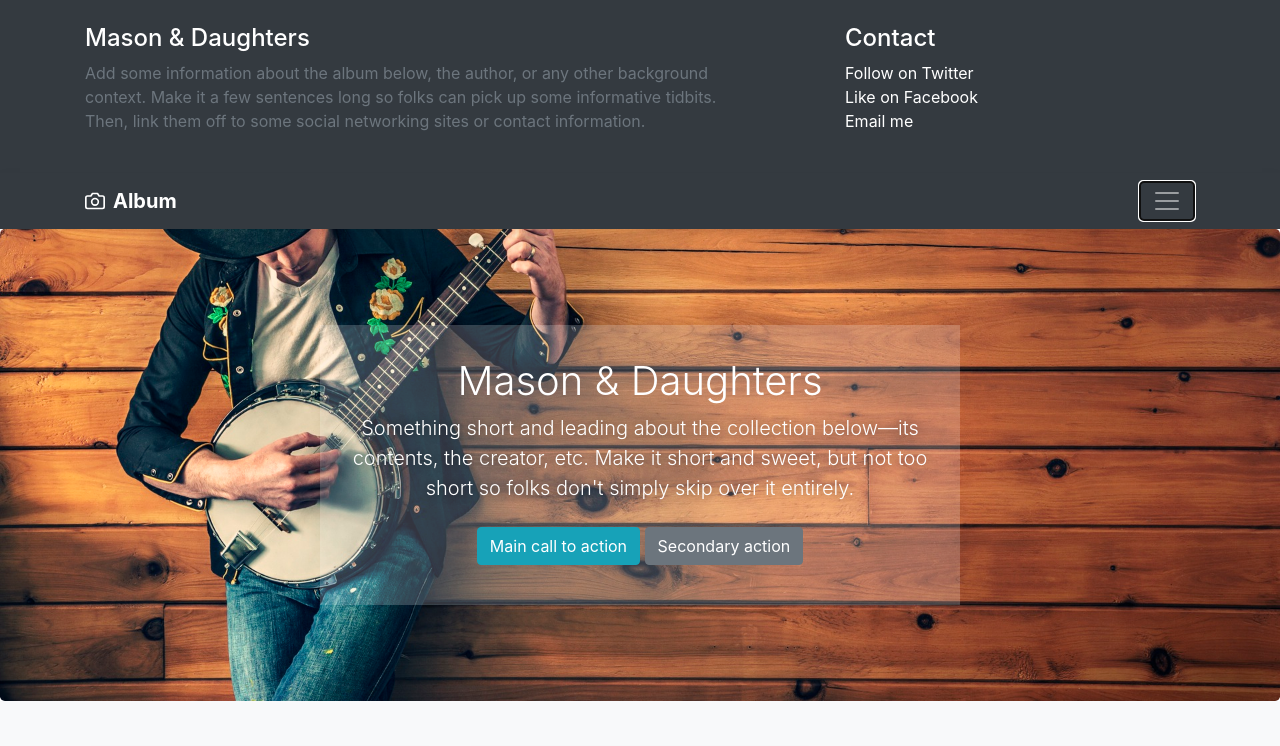
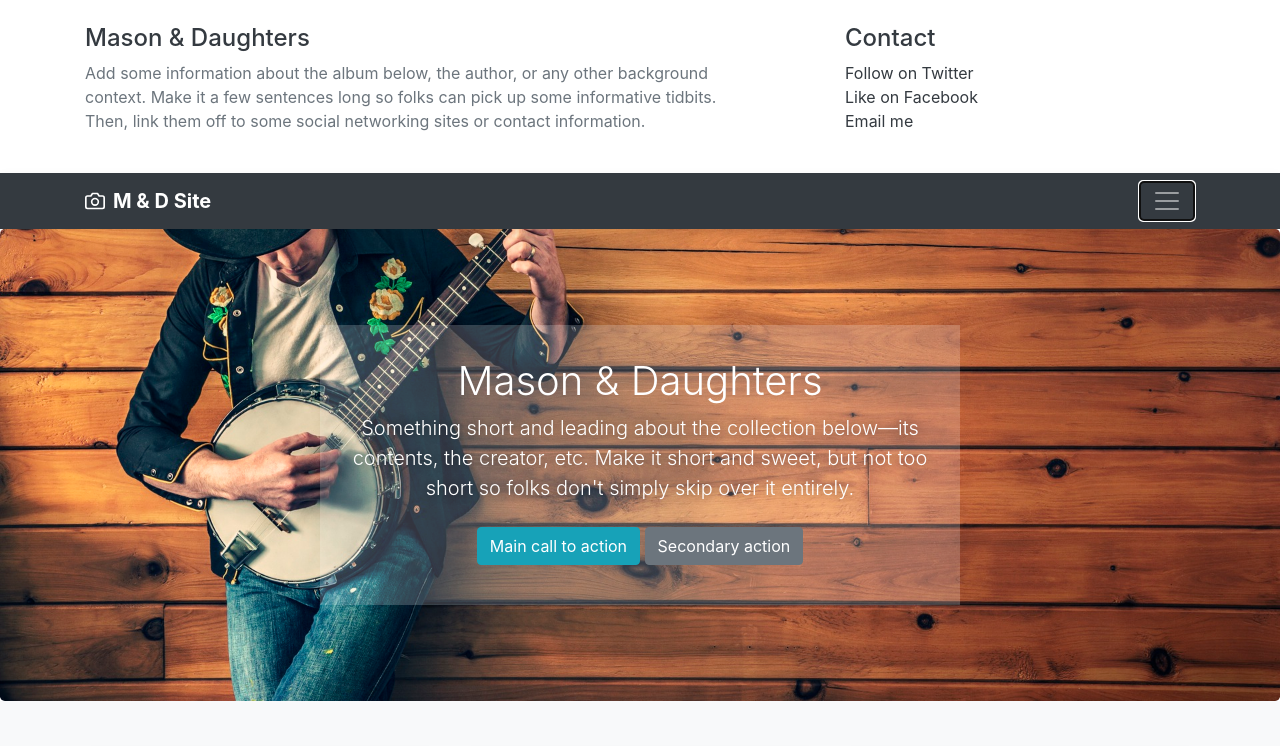
Before and after one commit to yagoliveira92/bootstrap-learning, a plain HTML site: page band.html in a window 1280 px wide. Both pictures are taken after a click on the button "Toggle navigation". Shown: the top 746 px of the page. Drawn offline with nearby package versions, Linux system fonts and the light colour scheme.

Commit message:
End the Band Site

```diff
--- a/band.html
+++ b/band.html
@@ -13,11 +13,11 @@
   </head>
   <body>
     <header>
-      <div class="collapse bg-dark" id="navbarHeader">
+      <div class="collapse bg-white" id="navbarHeader">
         <div class="container">
           <div class="row">
             <div class="col-sm-8 col-md-7 py-4">
-              <h4 class="text-white">Mason & Daughters</h4>
+              <h4 class="text-dark">Mason & Daughters</h4>
               <p class="text-muted">
                 Add some information about the album below, the author, or any
                 other background context. Make it a few sentences long so folks
@@ -26,11 +26,11 @@
               </p>
             </div>
             <div class="col-sm-4 offset-md-1 py-4">
-              <h4 class="text-white">Contact</h4>
+              <h4 class="text-dark">Contact</h4>
               <ul class="list-unstyled">
-                <li><a href="#" class="text-white">Follow on Twitter</a></li>
-                <li><a href="#" class="text-white">Like on Facebook</a></li>
-                <li><a href="#" class="text-white">Email me</a></li>
+                <li><a href="#" class="text-dark">Follow on Twitter</a></li>
+                <li><a href="#" class="text-dark">Like on Facebook</a></li>
+                <li><a href="#" class="text-dark">Email me</a></li>
               </ul>
             </div>
           </div>
@@ -56,7 +56,7 @@
               ></path>
               <circle cx="12" cy="13" r="4"></circle>
             </svg>
-            <strong>Album</strong>
+            <strong>M & D Site</strong>
           </a>
           <button
             class="navbar-toggler"
```
